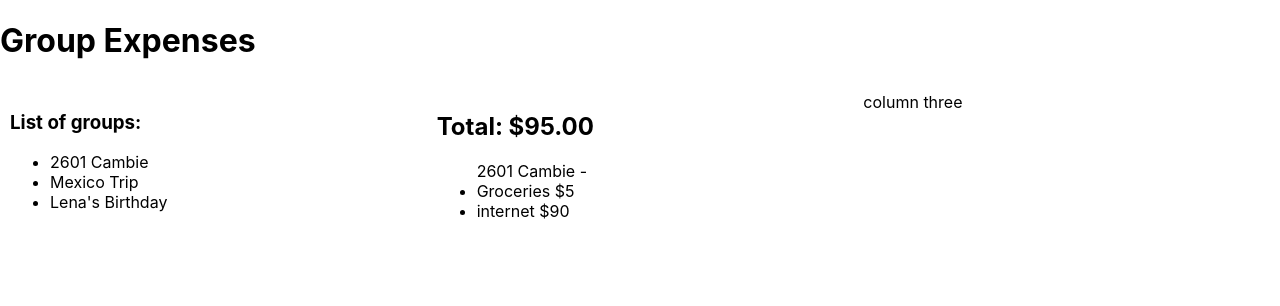
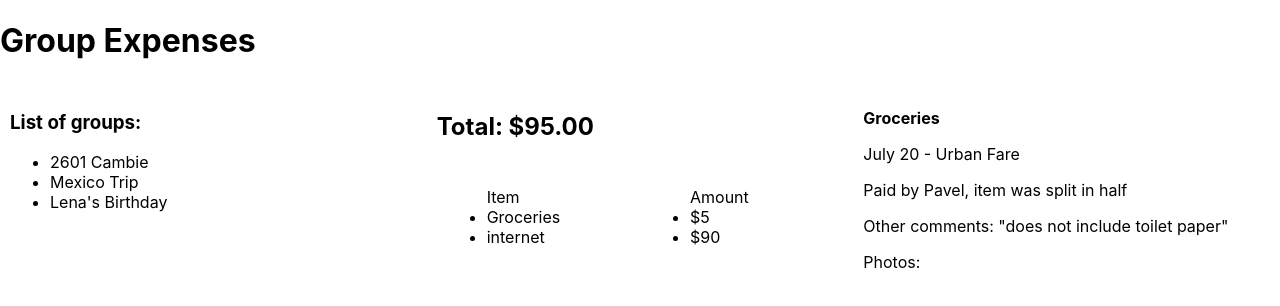
Before and after one commit to leeenah/group-expenses, a React (Create React App) app: page / in a window 1280 px wide. Shown: the top 306 px of the page. Built offline with nearby package versions, Linux system fonts and the light colour scheme.

Commit message:
Added new ItemDetail component and added columns in the Expense component

```diff
--- a/src/App.js
+++ b/src/App.js
@@ -1,5 +1,6 @@
 import Group from "./components/Group";
 import Expenses from "./components/Expenses";
+import ItemDetail from "./components/ItemDetail";
 
 import "./App.css";
 
@@ -50,7 +51,9 @@ function App() {
         <div className="col">
           <Expenses expenses={expenses} />
         </div>
-        <div className="col">column three</div>
+        <div className="col">
+          <ItemDetail />
+        </div>
       </div>
     </div>
   );
--- a/src/components/Expenses.js
+++ b/src/components/Expenses.js
@@ -1,16 +1,23 @@
 import React from "react";
 
 const Expenses = (props) => {
-  const expenseList = props.expenses.map((item) => (
-    <li>
-      {item.item} ${item.amount}
-    </li>
-  ));
+  const expenseItem = props.expenses.map((item) => <li>{item.item}</li>);
+
+  const expensePrice = props.expenses.map((price) => <li>${price.amount}</li>);
 
   return (
     <div className="expenses-items">
       <h2>Total: $95.00</h2>
-      <ul>2601 Cambie - {expenseList}</ul>
+      <div className="row">
+        <div className="col">
+          {/* onClick on the expenseItem,
+          it will open up the ItemDetail and display extra information */}
+          <ul>Item {expenseItem}</ul>
+        </div>
+        <div className="col">
+          <ul>Amount {expensePrice}</ul>
+        </div>
+      </div>
     </div>
   );
 };
--- a/src/components/Group.js
+++ b/src/components/Group.js
@@ -8,6 +8,8 @@ const Group = (props) => {
   return (
     <div className="group-panel">
       <h3>List of groups:</h3>
+      {/* onClick on the group name,
+          it will open up the Expenses for the group and display extra information */}
       <ul>{group}</ul>
     </div>
   );
--- /dev/null
+++ b/src/components/ItemDetail.js
@@ -0,0 +1,17 @@
+import React from "react";
+
+const ItemDetail = () => {
+  return (
+    <div className="item-detail">
+      <p>
+        <strong>Groceries</strong>
+      </p>
+      <p>July 20 - Urban Fare</p>
+      <p>Paid by Pavel, item was split in half</p>
+      <p>Other comments: "does not include toilet paper"</p>
+      <p>Photos:</p>
+    </div>
+  );
+};
+
+export default ItemDetail;
```
